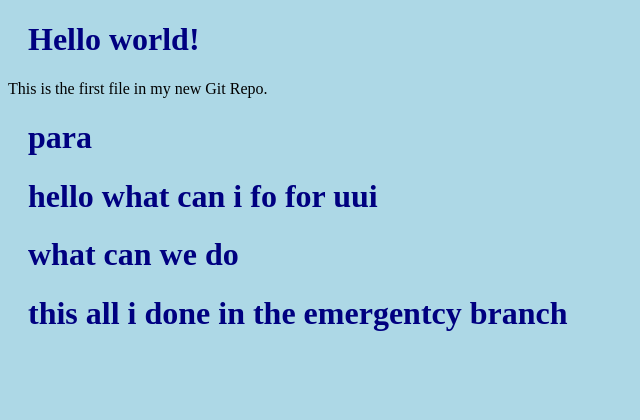
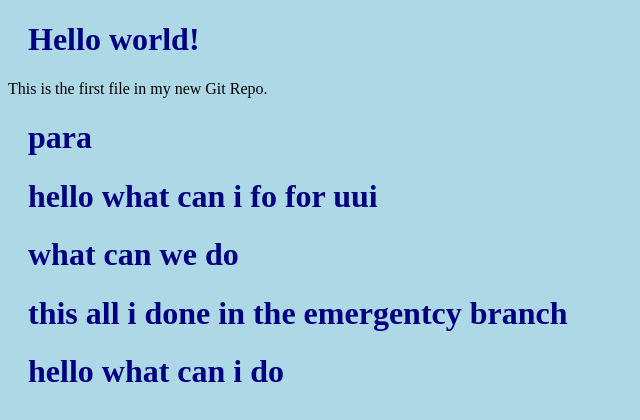
Before and after one commit to Vedantgotra/hello-world, a plain HTML site: page index.html in a window 1280 px wide. Shown: the whole page, without its empty margins (0-640 px from the left). Drawn offline with Linux system fonts and the light colour scheme.

Commit message:
new merge

```diff
--- a/index.html
+++ b/index.html
@@ -12,5 +12,6 @@
 <h1>hello what can i fo for uui</h1>
 <h1>what can we do </h1>
 <h1>this all i done in the emergentcy branch</h1>
+<h1>hello what can i do </h1>
 </body>
 </html>
```
